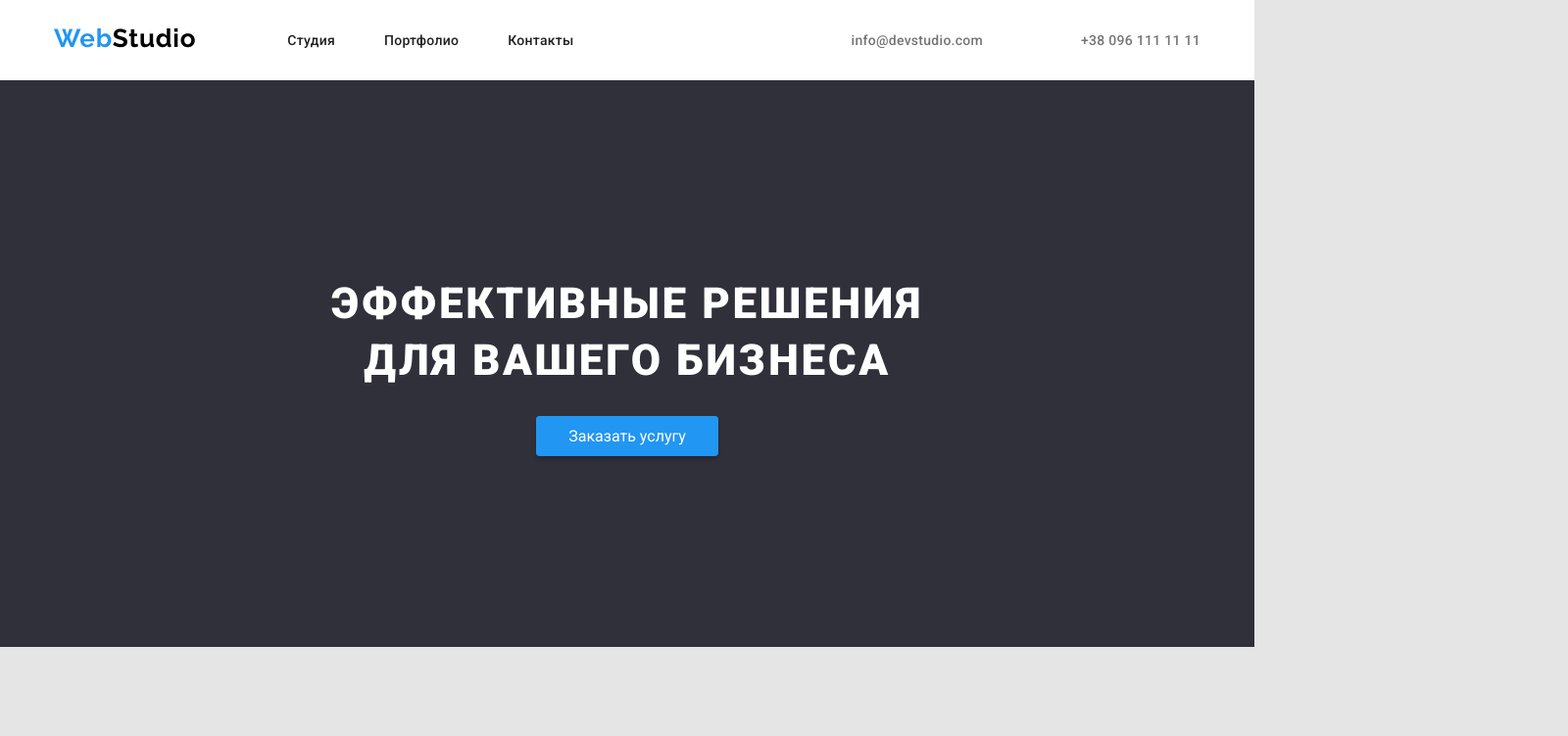
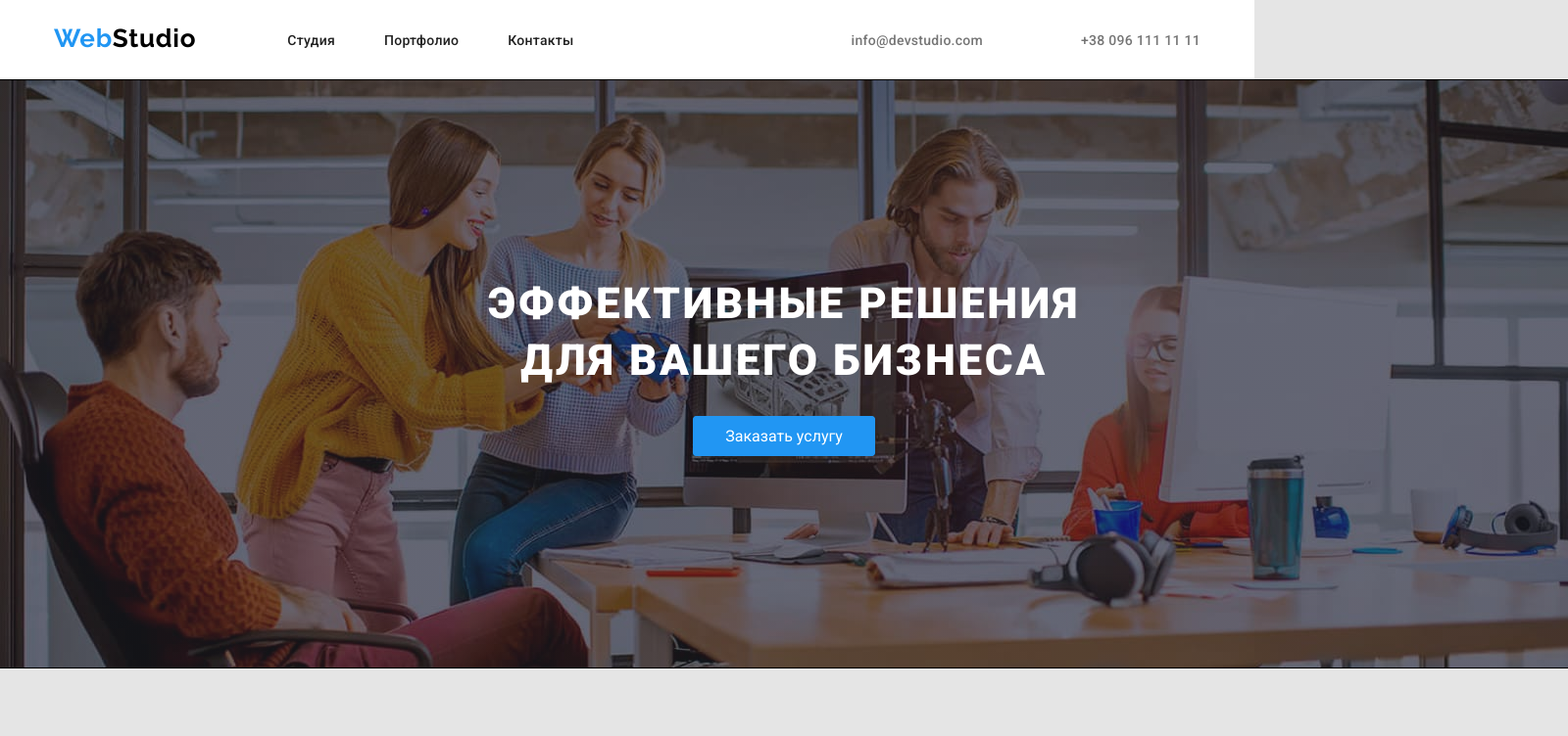
Before and after one commit to Ekaterina1402/goit-markup-hw-04, a plain HTML site: page index.html in a window 1280 px wide. Shown: the top 752 px of the page at 98% size, 1600 px wide, since content can reach past the window. Drawn offline with Linux system fonts and the light colour scheme.

Commit message:
Добавляет фон для секции героя

```diff
--- a/css/styles.css
+++ b/css/styles.css
@@ -86,10 +86,26 @@ ul {
   line-height: 1.2;
   letter-spacing: 0.03em;
 }
-
+/*Overlay*/
+.overlay {
+  min-width: 1600px;
+  min-height: 600px;
+  margin-left: auto;
+  margin-right: auto;
+  outline: 1px solid black;
+  background-image: linear-gradient(
+      to right,
+      rgba(47, 48, 58, 0.4),
+      rgba(47, 48, 58, 0.4)
+    ),
+    url("../images/ImgSqoosh.jpg");
+  background-repeat: no-repeat;
+  background-position: center;
+  background-size: cover;
+}
 /* Order service */
 .order-service {
-  background: var(--second-background-color);
+  /*background: var(--second-background-color);*/
   color: var(--accent-color);
   display: block;
   text-align: center;
--- a/index.html
+++ b/index.html
@@ -50,7 +50,7 @@
     <main>
       <!--Заказ услуги-->
 
-      <section class="order-service">
+      <section class="order-service overlay">
         <div class="container">
           <h1 class="order-service-title">
             Эффективные решения для вашего бизнеса
```
